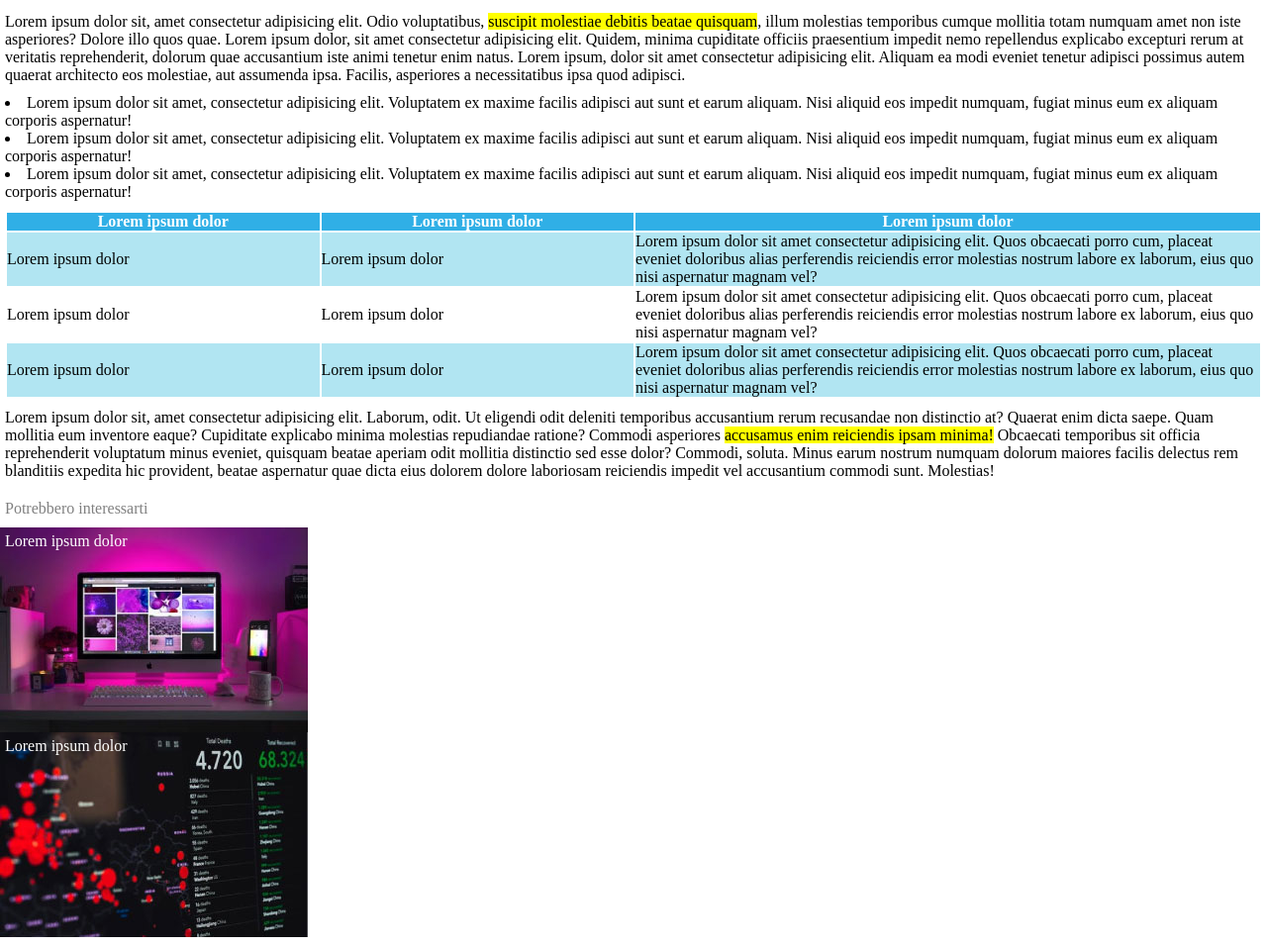
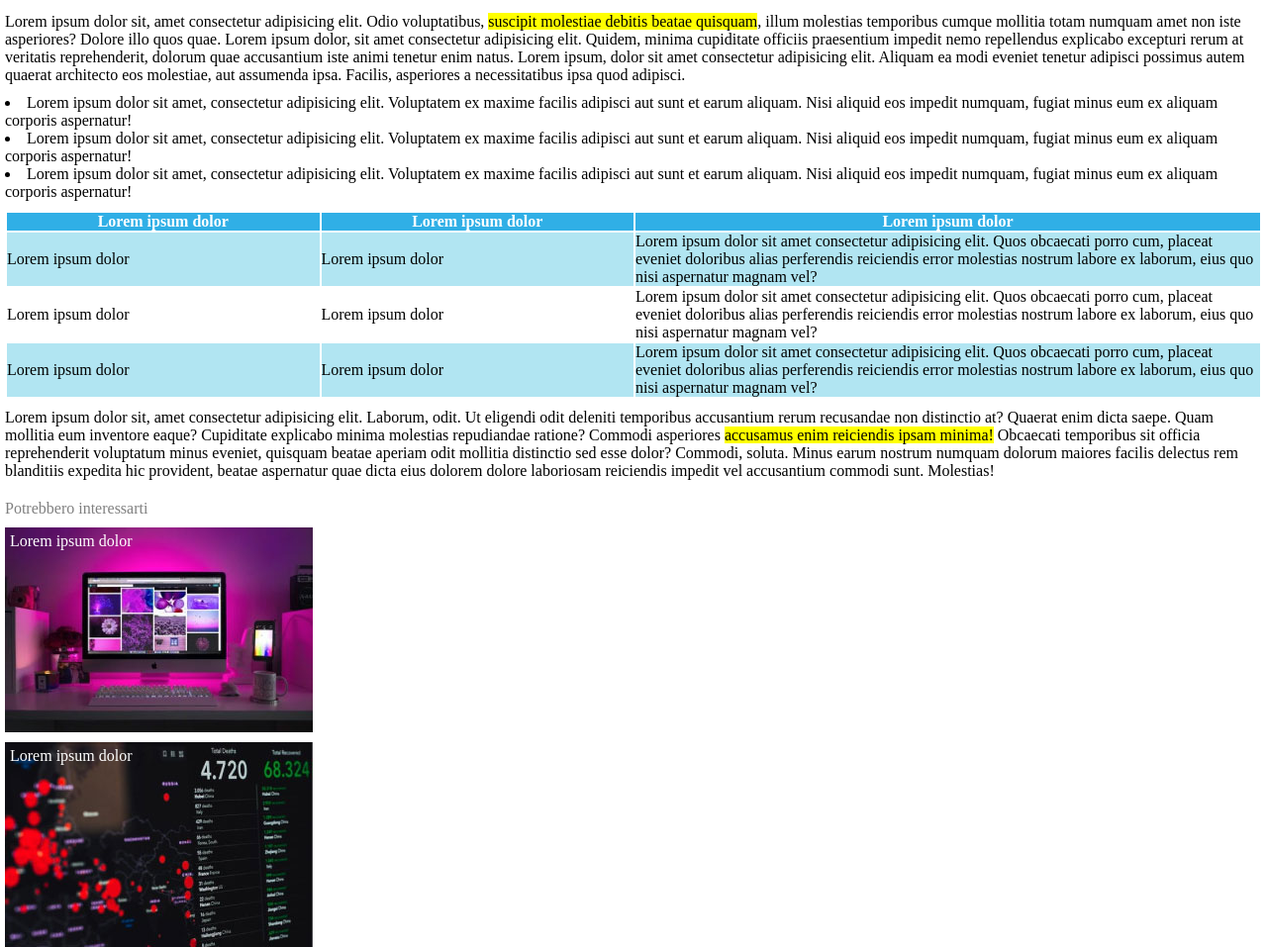
Before and after one commit to catclou/html-css-booleaner, a plain HTML site: page index.html in a window 1280 px wide. Shown: the part 568-1525 px from the top of the page at 99% size. Drawn offline with nearby package versions, Linux system fonts and the light colour scheme.

Commit message:
fixed bottom images' position

```diff
--- a/assets/css/style.css
+++ b/assets/css/style.css
@@ -75,24 +75,33 @@ tbody > tr:nth-of-type(odd) {
     background-color: #b1e5f2;
 }
 
+.other-posts-links {
+    padding: 20px 5px 10px;
+}
+
 .interesting-posts {
     color: grey;
     display: block;
-    padding: 20px 5px 10px;
+
 }
 
-.suggested {
+.first-suggested {
     height: 207px;
     width: 311px;
     position: relative;
+    background-image: url('../img/monitor.jpg');
+    position: relative;
+    padding-top: 20px;
+    top: 10px;
 }
 
-#first-suggested {
-    background-image: url('../img/monitor.jpg');
-}
-
-#second-suggested {
+.second-suggested {
+    height: 207px;
+    width: 311px;
+    position: relative;
     background-image: url('../img/graph.jpg');
+    position: relative;
+    top: 20px;
 }
 
 .suggested-title {
--- a/index.html
+++ b/index.html
@@ -87,15 +87,16 @@
 
         </article>
 
-
+        <div class="other-posts-links">
             <span class="interesting-posts">Potrebbero interessarti</span>
             <!-- <img class="suggested" src="./assets/img/monitor.jpg" alt="a monitor on a desk">
             <img class="suggested" src="./assets/img/graph.jpg" alt="a graphic on a social media page"> -->
-        <div id="first-suggested" class="suggested">
+            <div class="first-suggested">
                 <span class="suggested-title">Lorem ipsum dolor</span>
             </div>
-        <div id="second-suggested" class="suggested">
+            <div class="second-suggested">
                 <span class="suggested-title">Lorem ipsum dolor</span>
+            </div>
         </div>
 
 
```
Lines whose indentation alone changed are shown as unchanged.
